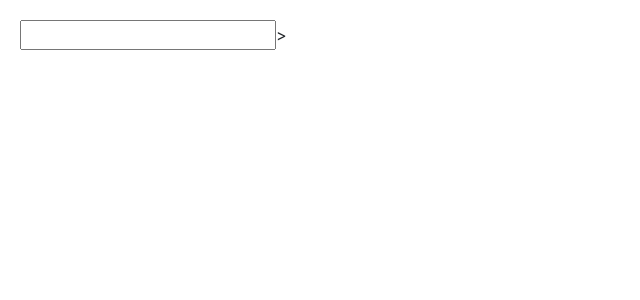
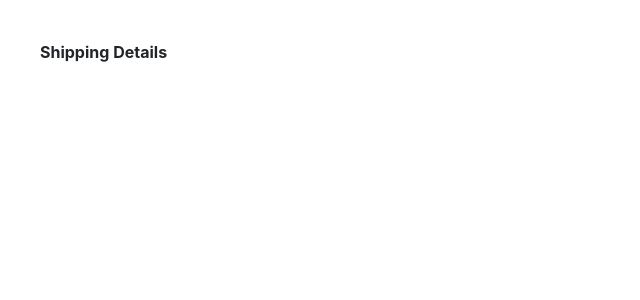
Before and after one commit to ChristopherMaselli/AngularCodeLibrary, an Angular app: page / in a window 1280 px wide. Shown: the top 300 px of the page, without its empty margins (0-640 px from the left). Built offline with nearby package versions, Linux system fonts and the light colour scheme.

Commit message:
Added Directives DOY assignment

```diff
--- a/src/app/app.component.html
+++ b/src/app/app.component.html
@@ -1,4 +1,8 @@
-<input type="text" [appInputFormat]="'uppercase'">>
+<zippy title="Shipping Details">
+    Shipping Details Content
+</zippy>
+
+<!-- <input type="text" [appInputFormat]="'uppercase'">> -->
 
 <!-- <span>{{ task.assignee?.name }}</span>
 <span *ngIf="task.assignee">{{ task.assignee.name }}</span> -->
--- a/src/app/app.module.ts
+++ b/src/app/app.module.ts
@@ -12,6 +12,7 @@ import { FavoriteComponent } from './favorite/favorite.component';
 import { PanelComponent } from './panel/panel.component';
 import { LikeComponent } from './like/like.component';
 import { InputFormatDirective } from './input-format.directive';
+import { ZippyComponent } from './zippy/zippy.component';
 
 @NgModule({
   declarations: [
@@ -22,7 +23,8 @@ import { InputFormatDirective } from './input-format.directive';
     FavoriteComponent,
     PanelComponent,
     LikeComponent,
-    InputFormatDirective
+    InputFormatDirective,
+    ZippyComponent
   ],
   imports: [
     BrowserModule,
--- /dev/null
+++ b/src/app/zippy/zippy.component.css
@@ -0,0 +1,22 @@
+.zippy {
+  border: 1x solid #ccc;
+  border-radius: 2px;
+}
+
+.zippy-heading {
+  font-weight: bold;
+  padding: 20px;
+  cursor: pointer;
+}
+
+.zippy-body {
+  padding: 20px;
+}
+
+.expanded {
+  background: #f0f0f0;
+}
+
+.glyphicon {
+  float: right;
+}
--- /dev/null
+++ b/src/app/zippy/zippy.component.html
@@ -0,0 +1,16 @@
+<div class="zippy">
+    <div class="zippy-heading"
+        [class.expanded]="isExpanded"
+        (click)="toggle()">
+        {{ title }}
+        <span class="glyphicon"
+            [ngClass]="{
+                'glyphicon-chevron-up': isExpanded,
+                'glyphicon-chevron-down': !isExpanded
+            }"
+        ></span>
+    </div>
+    <div *ngIf="isExpanded" class="zippy-body">
+        <ng-content></ng-content>
+    </div>
+</div>
--- /dev/null
+++ b/src/app/zippy/zippy.component.ts
@@ -0,0 +1,16 @@
+import { Component, Input, OnInit } from '@angular/core';
+
+@Component({
+  selector: 'zippy',
+  templateUrl: './zippy.component.html',
+  styleUrls: ['./zippy.component.css']
+})
+export class ZippyComponent {
+  @Input('title') title: string;
+  isExpanded: boolean;
+
+  toggle() {
+    this.isExpanded = !this.isExpanded;
+  }
+
+}
```
Also changed, not shown: 1 other file (tests, documents, lock files or other folders).
